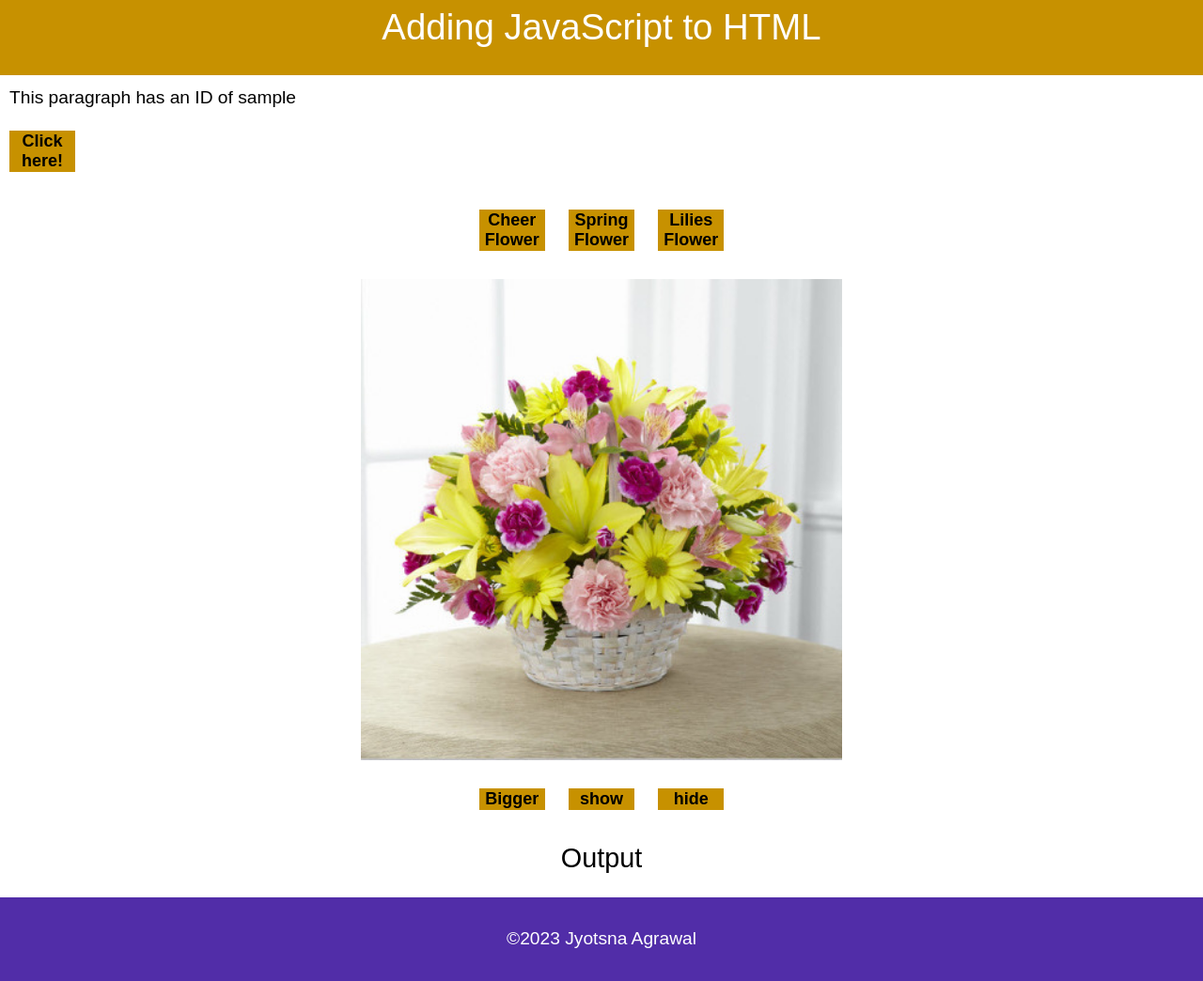
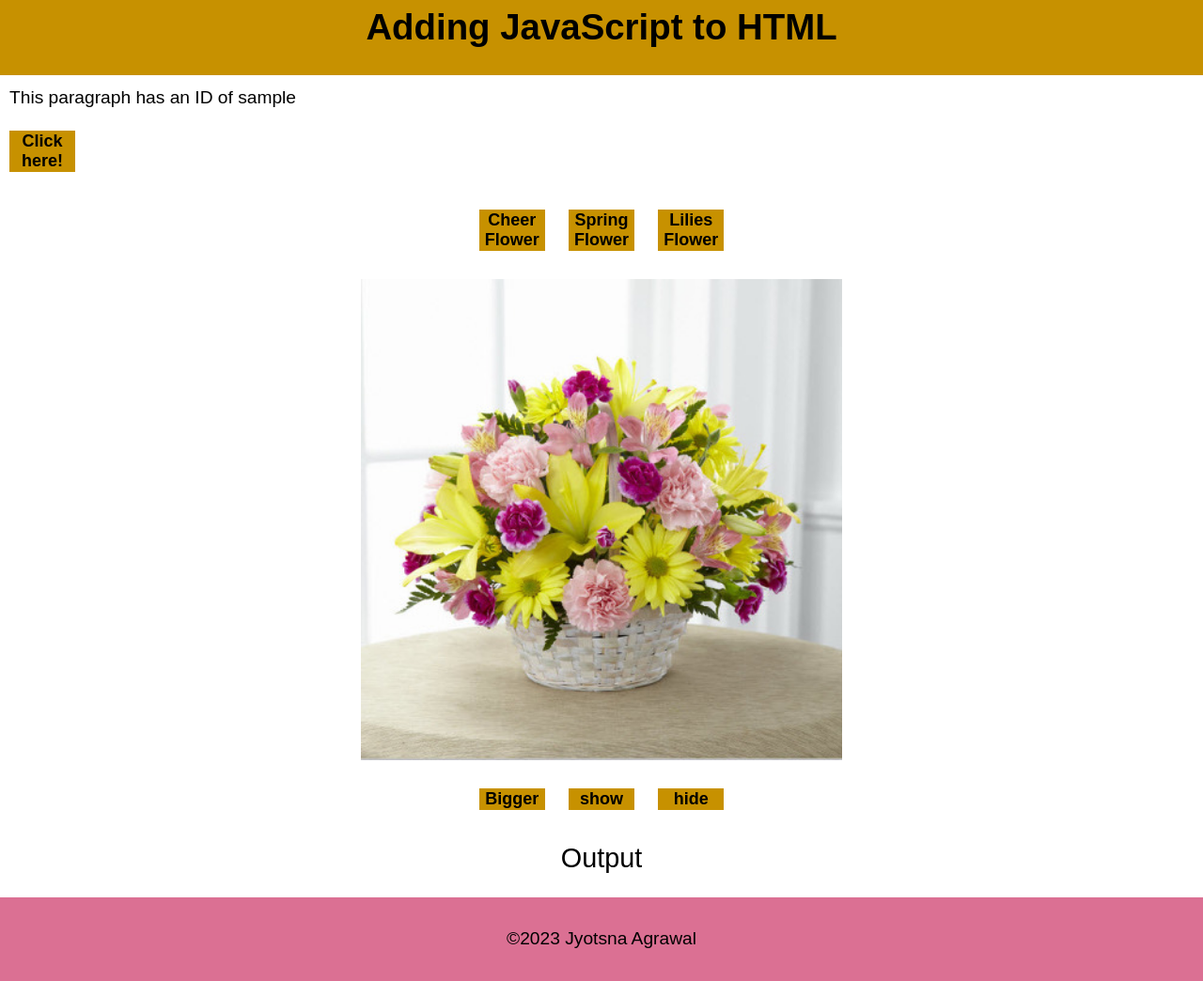
Before and after one commit to jyotsnaagrawal/JavaScript23, a plain HTML site: page assessment-01/index.html in a window 1280 px wide. Shown: the whole page at 94% size. Drawn offline with Linux system fonts and the light colour scheme.

Commit message:
CSS settings

```diff
--- a/assessment-01/css/styles.css
+++ b/assessment-01/css/styles.css
@@ -184,8 +184,8 @@ div {
 footer {
     text-align: center;
     padding: 20px;
-    background: var(--primary);
-    color: var(--text-light);
+    background: palevioletred;
+    color: var(--text-dark);
 }
 
 .left {
@@ -214,9 +214,10 @@ img {
 
 header {
     background: var(--secondary-dark);
-    color: var(--text-light);
+    color: var(--text-dark);
     min-height: 80px;
     text-align: center;
+    font-weight: bolder;
 }
 
 nav {
```
